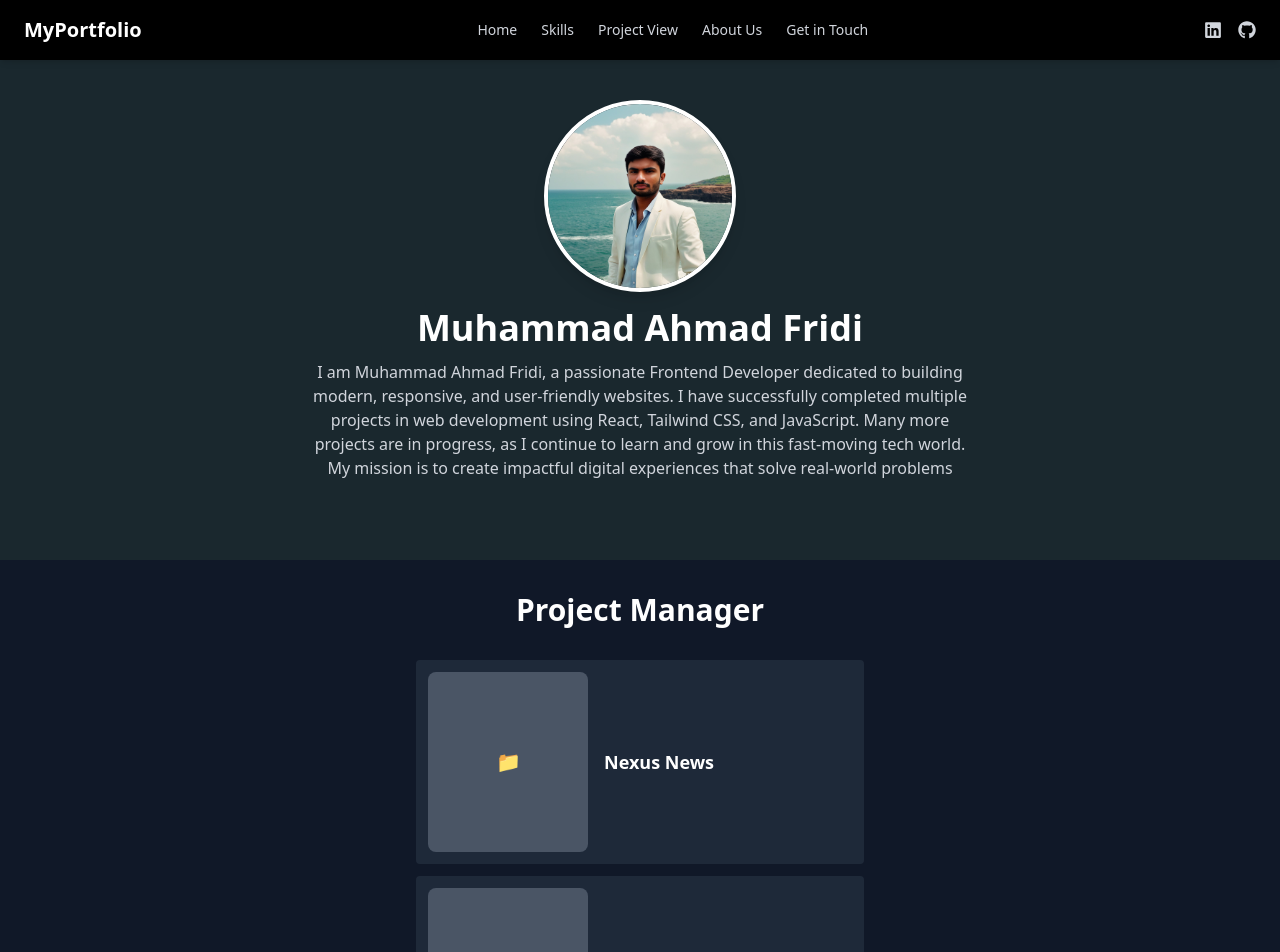
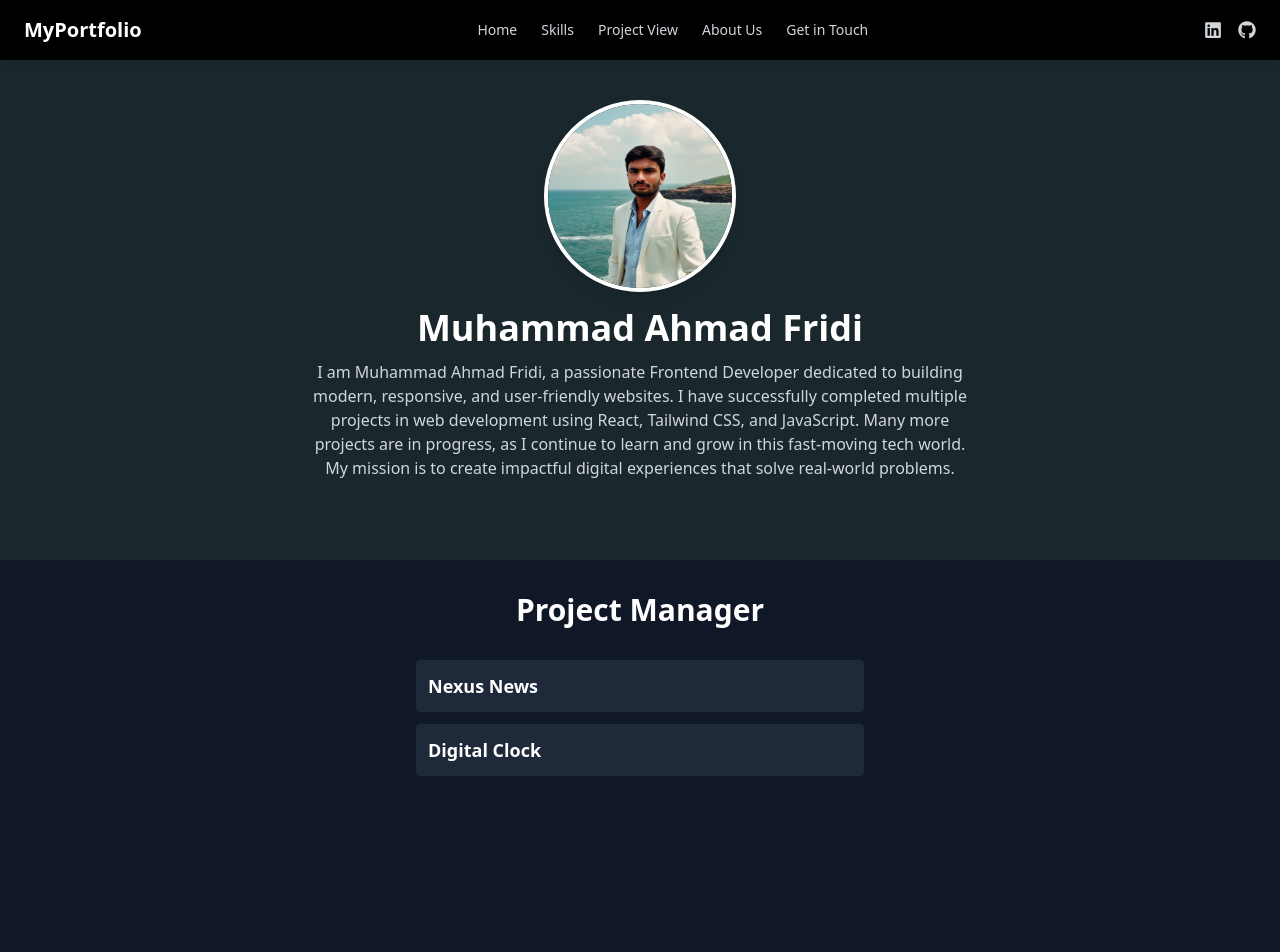
Before and after one commit to Ahmad-WebOfficial/Ahmad-Portfolio, a React (Vite) app: page /projects in a window 1280 px wide. Shown: the top 952 px of the page. Built offline with nearby package versions, Linux system fonts and the light colour scheme.

Commit message:
Update View.jsx

```diff
--- a/src/components/View.jsx
+++ b/src/components/View.jsx
@@ -27,7 +27,7 @@ const ProjectManager = () => {
         <img
           src={img1}
           alt="Muhammad Ahmad Fridi"
-          className="w-40 h-40 md:w-48 md:h-48  rounded-full object-contain  mb-4 shadow-lg border-4 border-white"
+          className="w-40 h-40 md:w-48 md:h-48 rounded-full object-contain mb-4 shadow-lg border-4 border-white"
         />
 
         <h1 className="text-3xl md:text-4xl font-bold mb-3">
@@ -41,7 +41,7 @@ const ProjectManager = () => {
           React, Tailwind CSS, and JavaScript. Many more projects are in
           progress, as I continue to learn and grow in this fast-moving tech
           world. My mission is to create impactful digital experiences that
-          solve real-world problems
+          solve real-world problems.
         </p>
       </div>
 
@@ -63,17 +63,14 @@ const ProjectManager = () => {
                 }}
                 title={`Open ${project.name}`}
               >
-                {project.image ? (
+                {project.image && (
                   <img
                     src={project.image}
                     alt={project.name}
                     className="w-14 h-14 object-cover rounded-lg border border-gray-700"
                   />
-                ) : (
-                  <div className="w-40 h-45 bg-gray-600 rounded-lg flex items-center justify-center text-gray-400 text-xl">
-                    📁
-                  </div>
                 )}
+
                 <span className="text-lg font-semibold text-white">
                   {project.name}
                 </span>
```
